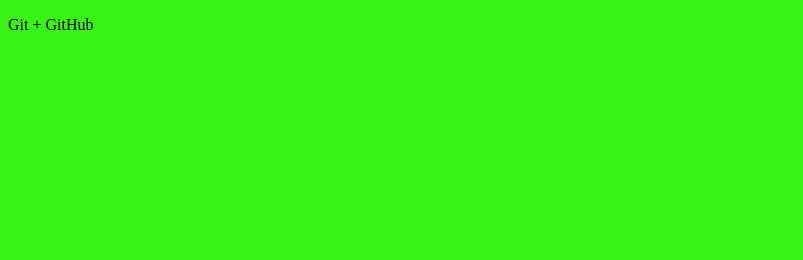
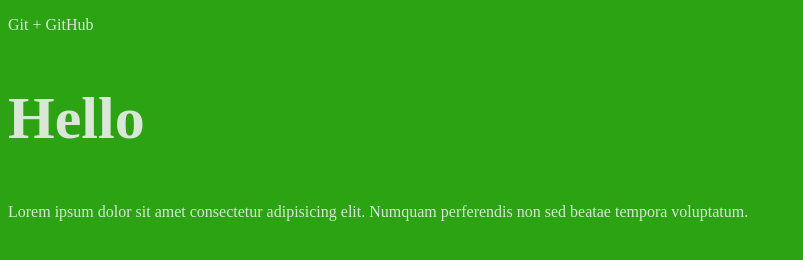
Before and after one commit to LanaRyelin/GitTest, a plain HTML site: page index.html in a window 1280 px wide. Shown: the whole page, without its empty margins (0-803 px from the left). Drawn offline with Linux system fonts and the light colour scheme.

Commit message:
Наши первые изменения

```diff
--- a/css/style.css
+++ b/css/style.css
@@ -1,3 +1,7 @@
 body {
-    background-color: rgb(56, 243, 19);
+    background-color: rgb(43, 163, 19);
+    color: rgb(216, 231, 214);
 }
+h2 {
+    font-size: 60px;
+}
--- a/index.html
+++ b/index.html
@@ -8,5 +8,7 @@
 </head>
 <body>
     <p class="text">Git + GitHub</p>
+    <h2>Hello</h2>
+    <p>Lorem ipsum dolor sit amet consectetur adipisicing elit. Numquam perferendis non sed beatae tempora voluptatum.</p>
 </body>
 </html>
```
